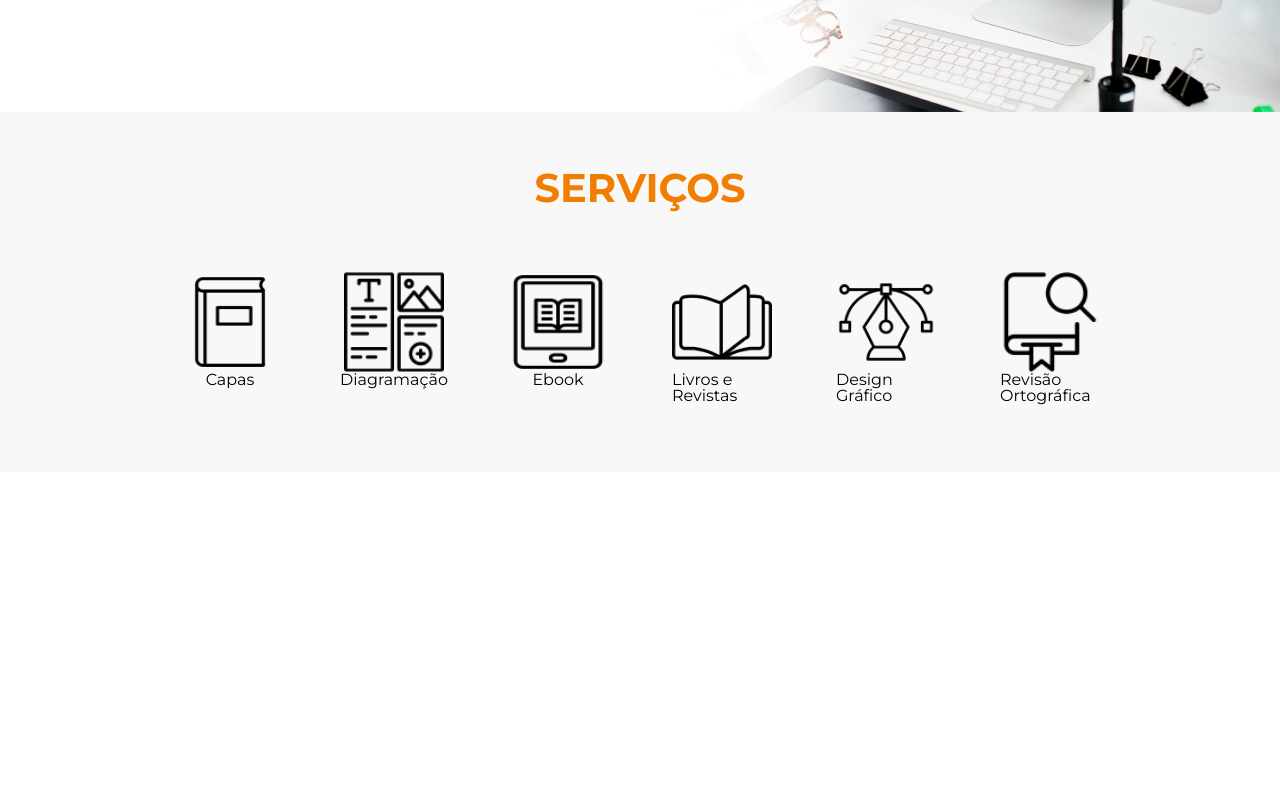
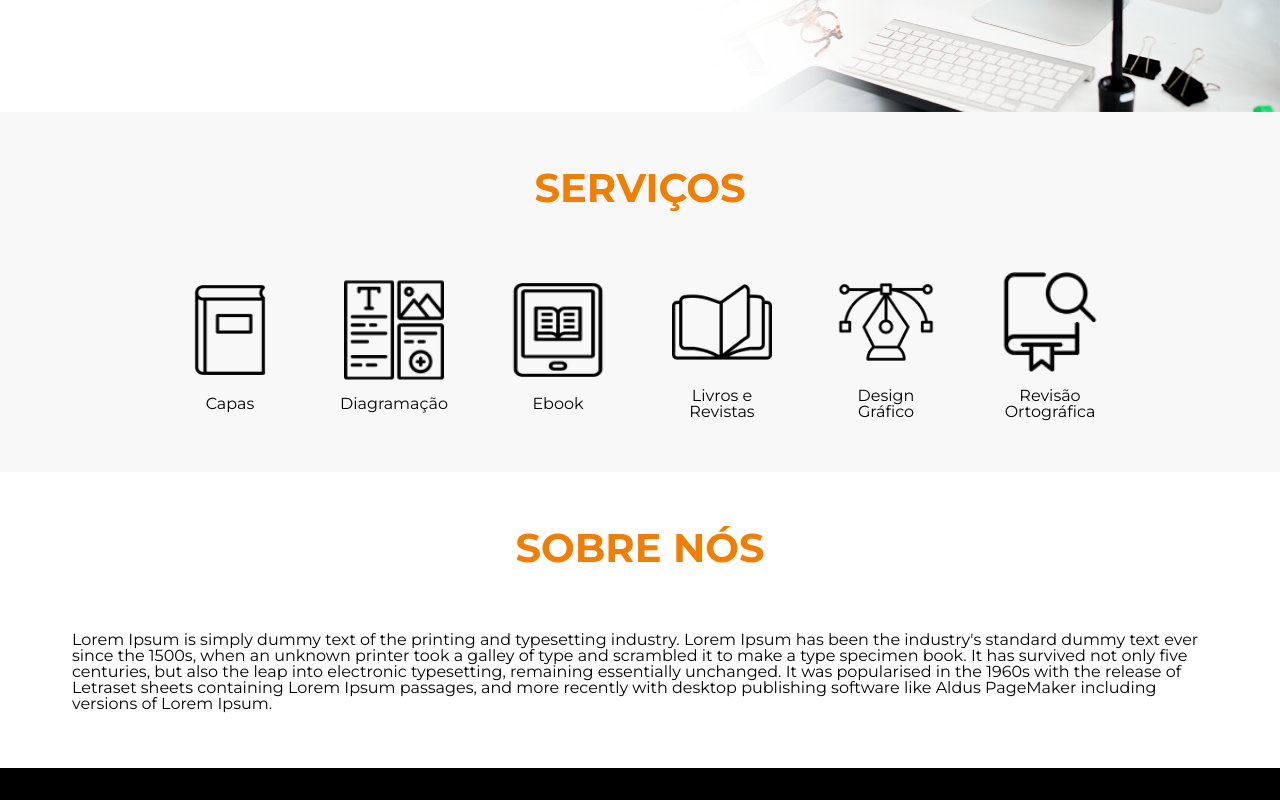
Before and after one commit to mikael-ayala/ideiasemidias-website, a React (Vite) app: page / in a window 1280 px wide. Shown: the part 531-1331 px from the top of the page. Before the commit the page ends 1003 px from the top, so only its background shows below. Built offline with nearby package versions, Linux system fonts and the light colour scheme.

Commit message:
add about us and footer components

```diff
--- a/src/App.jsx
+++ b/src/App.jsx
@@ -1,6 +1,7 @@
 import './sass/reset.scss'
 import './app.scss'
 import Menu from './components/Menu'
+import Footer from './components/Footer'
 import { Outlet } from 'react-router-dom'
 
 export default function App() {
@@ -8,6 +9,7 @@ export default function App() {
     <>
       <Menu />
       <Outlet />
+      <Footer />
     </>
   )
 }
--- a/src/components/Footer/Footer.scss
+++ b/src/components/Footer/Footer.scss
@@ -0,0 +1,4 @@
+.footer {
+    background-color: #000;
+    height: 3.2rem;
+}
--- a/src/components/Footer/index.jsx
+++ b/src/components/Footer/index.jsx
@@ -2,6 +2,10 @@ import './Footer.scss'
 
 export default function Footer() {
     return (
-        <></>
+        <footer className='footer'>
+            <div className="container">
+
+            </div>
+        </footer>
     )
 }
--- a/src/components/Servicos/Servicos.scss
+++ b/src/components/Servicos/Servicos.scss
@@ -2,15 +2,6 @@
     background-color: #F8F8F8;
     height: 36rem;
     padding-block: 5.6rem;
-
-    h2 {
-        color: var(--orange-color);
-        font-size: 4rem;
-        font-weight: bold;
-        text-align: center;
-        text-transform: uppercase;
-        margin-bottom: 6.4rem;
-    }
 
     .servicos__cards-container {
         justify-content: center;
--- a/src/components/Servicos/index.jsx
+++ b/src/components/Servicos/index.jsx
@@ -1,12 +1,13 @@
 import ServicosCard from '../ServicosCard'
 import './Servicos.scss'
 import cards from '../../json/servicos-cards.json'
+import Titulo from '../Titulo'
 
 export default function Servicos() {
     return (
         <section className='servicos'>
             <div className="container">
-                <h2>Serviços</h2>
+                <Titulo>Serviços</Titulo>
 
                 <div className='servicos__cards-container'>
                     {cards.map(card => <ServicosCard key={card.text} image={card.image} text={card.text} /> )}
--- a/src/components/ServicosCard/ServicosCard.scss
+++ b/src/components/ServicosCard/ServicosCard.scss
@@ -1,7 +1,9 @@
 .servicos-card {
+    align-items: center;
     display: flex;
     flex-direction: column;
-    align-items: center;
+    gap: 1.6rem;
+    justify-content: center;
     width: 10rem;
 
     img {
@@ -11,5 +13,6 @@
 
     p {
         font-size: 1.6rem;
+        text-align: center;
     }
 }
--- /dev/null
+++ b/src/components/SobreNos/SobreNos.scss
@@ -0,0 +1,7 @@
+.sobre-nos {
+    padding-block: 5.6rem;
+
+    &__text {
+        font-size: 1.6rem;
+    }
+}
--- /dev/null
+++ b/src/components/SobreNos/index.jsx
@@ -0,0 +1,11 @@
+import './SobreNos.scss'
+import Titulo from '../Titulo'
+
+export default function SobreNos() {
+    return(
+        <section className='sobre-nos container'>
+            <Titulo>Sobre Nós</Titulo>
+            <p className='sobre-nos__text'>Lorem Ipsum is simply dummy text of the printing and typesetting industry. Lorem Ipsum has been the industry's standard dummy text ever since the 1500s, when an unknown printer took a galley of type and scrambled it to make a type specimen book. It has survived not only five centuries, but also the leap into electronic typesetting, remaining essentially unchanged. It was popularised in the 1960s with the release of Letraset sheets containing Lorem Ipsum passages, and more recently with desktop publishing software like Aldus PageMaker including versions of Lorem Ipsum.</p>
+        </section>
+    )
+}
--- /dev/null
+++ b/src/components/Titulo/Titulo.scss
@@ -0,0 +1,8 @@
+.titulo {
+    color: var(--orange-color);
+    font-size: 4rem;
+    font-weight: bold;
+    text-align: center;
+    text-transform: uppercase;
+    margin-bottom: 6.4rem;
+}
--- /dev/null
+++ b/src/components/Titulo/index.jsx
@@ -0,0 +1,7 @@
+import './Titulo.scss'
+
+export default function Titulo({children}) {
+    return (
+        <h2 className='titulo'>{children}</h2>
+    )
+}
--- a/src/routes/QuemSomos/index.jsx
+++ b/src/routes/QuemSomos/index.jsx
@@ -1,11 +1,13 @@
 import Hero from '../../components/Hero'
 import Servicos from '../../components/Servicos'
+import SobreNos from '../../components/SobreNos'
 
 export default function QuemSomos() {
     return (
         <main>
             <Hero />
             <Servicos />
+            <SobreNos />
         </main>
     )
 }
```
